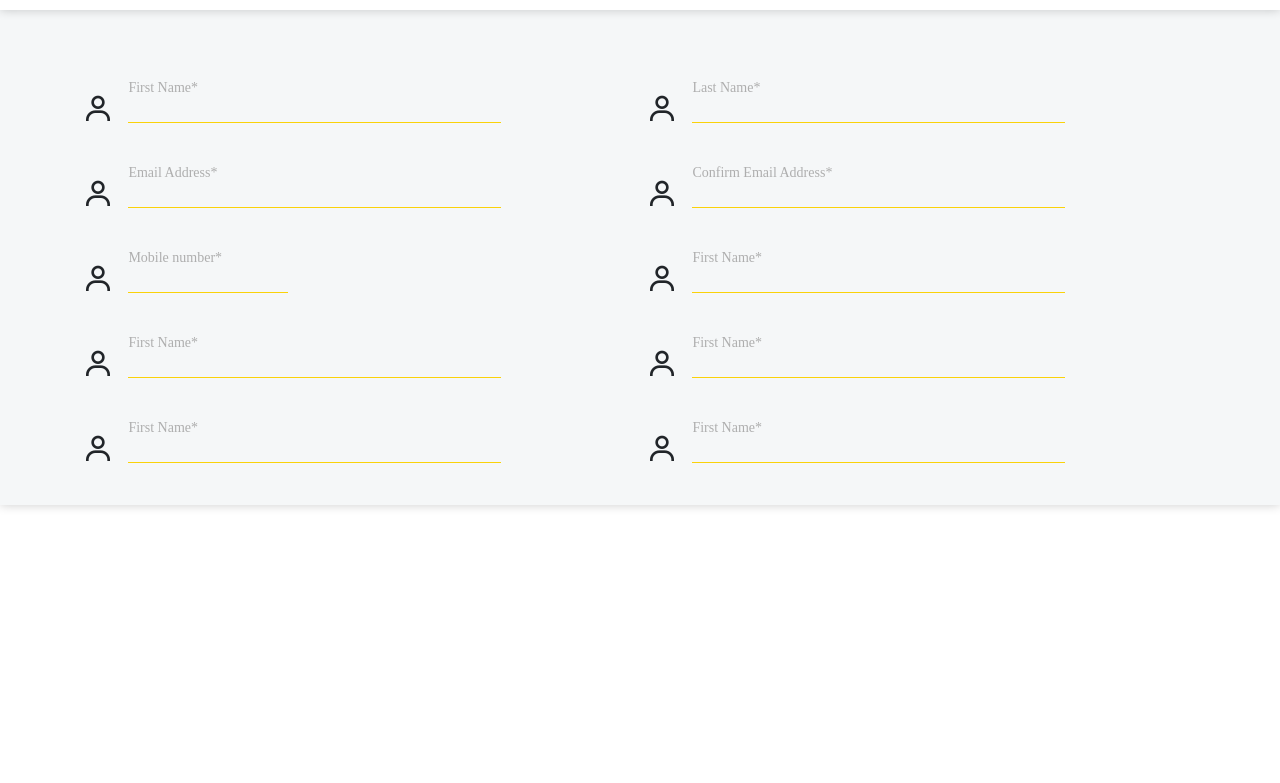
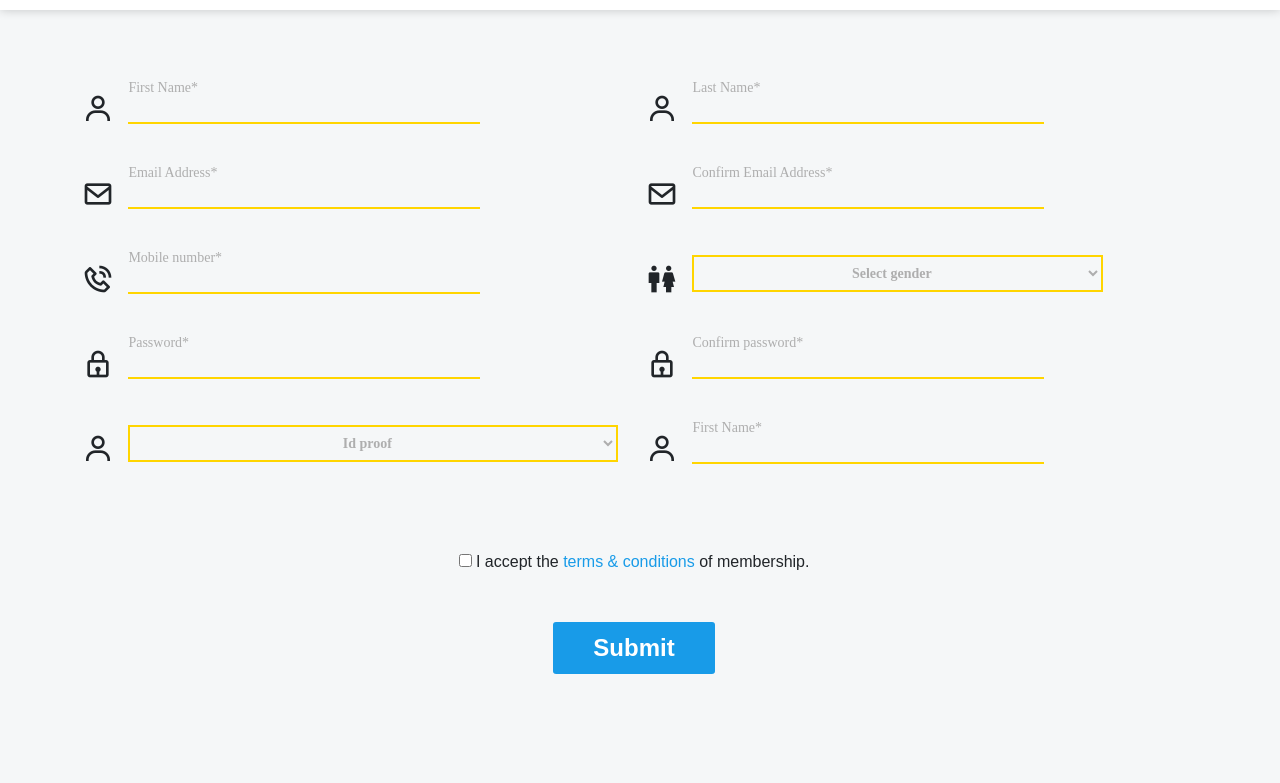
Before and after one commit to Vikki2002/Parking-project, a plain HTML site: page Automation-project/sing_Up_page.html in a window 1280 px wide. Shown: the part 90-873 px from the top of the page. Before the commit the page ends 800 px from the top, so only its background shows below. Drawn offline with nearby package versions, Linux system fonts and the light colour scheme.

Commit message:
this time add new script file and some code

```diff
--- a/Automation-project/CSS/Form.css
+++ b/Automation-project/CSS/Form.css
@@ -1,3 +1,10 @@
+
+.login-page{
+    position: fixed;
+    width: 50%;
+    background-color: black;
+}
+
 .singu-page{
     /* margin-top: 2rem; */
     padding: 2.2rem 0 2.2rem 0;
@@ -30,8 +37,11 @@
 .user-details input{
     border: none;
     outline: none;
-    border-bottom: 1px solid rgb(250, 210, 10);
+    border-bottom: 2px solid rgb(255, 213, 0);
     background: transparent;
+    font-size: 1rem;
+    font-weight: 500;
+    letter-spacing: 2px;
 }
 
 .singup-box{
@@ -41,3 +51,60 @@
 .user-details .input-line{
     width: 170%;
 }
+
+.user-details select{
+    width: 395%;
+    height: 70%;
+    text-align: center;
+    background: transparent;
+    border: 2px solid rgb(255, 213, 0);
+    outline: none;
+    margin-top: 0.5rem;
+    font-size: 14px;
+    color: #aeaeae;
+    font-family: 'TradeGothic LT';
+    font-weight: 700;
+    margin-bottom: 0;
+}
+
+
+.singup-clo{
+    margin: 5rem 0 7rem 0;
+}
+
+.singup-button{
+    margin: 3rem 0 0 0;
+}
+
+.singup-button button{
+    padding: 0.5rem 2.5rem 0.5rem 2.5rem;
+    background: #189BE8;
+    color: white;
+    border: none;
+    font-weight: 600;
+    font-size: 1.5rem;
+    border-radius: 3px;
+    -webkit-border-radius: 3px;
+    -moz-border-radius: 3px;
+    -ms-border-radius: 3px;
+    -o-border-radius: 3px;
+}
+
+.footer-section{
+    /* box-shadow: 0 0 10px rgba(0,0,0,0.2); */
+    margin-top: 2rem;
+    padding: 2rem;
+}
+
+.footer-section ul{
+    list-style: none;
+    display: flex;
+}
+
+.footer-section ul li{
+    margin: 0 0.7rem 0 0.7rem;
+}
+
+.footer-section ul li a i{
+    font-size: 2rem;
+}
--- a/Automation-project/CSS/navbar.css
+++ b/Automation-project/CSS/navbar.css
@@ -68,7 +68,9 @@ nav{
     color: black;
     border-radius: 3px;
     padding: 5px;
-    font-size: 1.3rem;
+    font-size: 1.2rem;
+    font-weight: 300;
+    color: #413f3f;
 }
 
 .nav-middle a:hover{
--- a/Automation-project/sing_Up_page.html
+++ b/Automation-project/sing_Up_page.html
@@ -1,8 +1,8 @@
 <!DOCTYPE html>
 <html lang="en">
   <head>
-    <meta charset="UTF-8">
-    <meta name="viewport" content="width=device-width, initial-scale=1.0">
+    <meta charset="UTF-8" />
+    <meta name="viewport" content="width=device-width, initial-scale=1.0" />
     <title>Secure Port</title>
     <link
       href="https://unpkg.com/boxicons@2.1.4/css/boxicons.min.css"
@@ -15,16 +15,12 @@
       crossorigin="anonymous"
     />
     <link rel="stylesheet" href="./CSS/navbar.css" />
-  <link rel="stylesheet" href="./CSS/Form.css">
+    <link rel="stylesheet" href="./CSS/Form.css" />
   </head>
   <body>
     <nav class="nav-bar">
       <div class="nav-left nav-bar">
-          <img
-            src="./icon/outdoor-parking_1545920.png"
-            alt=""
-            class="web-logo"
-          />
+        <img src="./icon/outdoor-parking_1545920.png" alt="" class="web-logo" />
         <span>Secure Port</span>
       </div>
       <div class="nav-middle nav-bar">
@@ -38,16 +34,29 @@
     <section class="singu-page">
       <div class="container">
         <div class="row">
-                <form action="" id="sing_Up" class="w-100" method="post" novalidate="novalidate">
-                    <div class="row" style="margin-right: 0;">
+          <form
+            action=""
+            id="sing_Up"
+            class="w-100"
+            method="post"
+            novalidate="novalidate"
+          >
+            <div class="row" style="margin-right: 0">
               <div class="col-md-6 singup-box">
                 <div class="form-group">
                   <div class="icon">
-                                    <i class='bx bx-user' style="font-size: 2rem;"></i>
+                    <i class="bx bx-user" style="font-size: 2rem"></i>
                   </div>
                   <div class="user-details">
                     <label for="f-Name">First Name*</label>
-                                    <input class="input-line" id="f-Name" type="text" value="" min="0" max="100">
+                    <input
+                      class="input-line"
+                      id="f-Name"
+                      type="text"
+                      value=""
+                      min="0"
+                      max="100"
+                    />
                   </div>
                   <div class="requried"></div>
                 </div>
@@ -56,25 +65,18 @@
               <div class="col-md-6 singup-box">
                 <div class="form-group">
                   <div class="icon">
-                                    <i class='bx bx-user' style="font-size: 2rem;"></i>
+                    <i class="bx bx-user" style="font-size: 2rem"></i>
                   </div>
                   <div class="user-details">
                     <label for="f-Name">Last Name*</label>
-                                    <input class="input-line" id="f-Name" type="text" value="" min="0" max="100">
-                                </div>
-                                <div class="requried"></div>
-                            </div>
-                        </div>
-
-
-                        <div class="col-md-6 singup-box">
-                            <div class="form-group">
-                                <div class="icon">
-                                    <i class='bx bx-user' style="font-size: 2rem;"></i>
-                                </div>
-                                <div class="user-details">
-                                    <label for="f-Name">Email Address*</label>
-                                    <input class="input-line" id="f-Name" type="email" value="" min="0" max="100">
+                    <input
+                      class="input-line"
+                      id="f-Name"
+                      type="text"
+                      value=""
+                      min="0"
+                      max="100"
+                    />
                   </div>
                   <div class="requried"></div>
                 </div>
@@ -83,11 +85,18 @@
               <div class="col-md-6 singup-box">
                 <div class="form-group">
                   <div class="icon">
-                                    <i class='bx bx-user' style="font-size: 2rem;"></i>
+                    <i class="bx bx-envelope" style="font-size: 2rem"></i>
                   </div>
                   <div class="user-details">
-                                    <label for="f-Name">Confirm Email Address*</label>
-                                    <input class="input-line" id="f-Name" type="email" value="" min="0" max="100">
+                    <label for="f-Name">Email Address*</label>
+                    <input
+                      class="input-line"
+                      id="f-Name"
+                      type="email"
+                      value=""
+                      min="0"
+                      max="100"
+                    />
                   </div>
                   <div class="requried"></div>
                 </div>
@@ -96,11 +105,18 @@
               <div class="col-md-6 singup-box">
                 <div class="form-group">
                   <div class="icon">
-                                    <i class='bx bx-user' style="font-size: 2rem;"></i>
+                    <i class="bx bx-envelope" style="font-size: 2rem"></i>
                   </div>
                   <div class="user-details">
-                                    <label for="f-Name">Mobile number*</label>
-                                    <input class="input-line" id="f-Name" type="number" value="" min="0" max="100">
+                    <label for="f-Name">Confirm Email Address*</label>
+                    <input
+                      class="input-line"
+                      id="f-Name"
+                      type="email"
+                      value=""
+                      min="0"
+                      max="100"
+                    />
                   </div>
                   <div class="requried"></div>
                 </div>
@@ -109,11 +125,18 @@
               <div class="col-md-6 singup-box">
                 <div class="form-group">
                   <div class="icon">
-                                    <i class='bx bx-user' style="font-size: 2rem;"></i>
+                    <i class="bx bx-phone-call" style="font-size: 2rem"></i>
                   </div>
                   <div class="user-details">
-                                    <label for="f-Name">First Name*</label>
-                                    <input class="input-line" id="f-Name" type="text" value="" min="0" max="100">
+                    <label for="f-Name">Mobile number*</label>
+                    <input
+                      class="input-line"
+                      id="f-Name"
+                      type="tel"
+                      value=""
+                      min="0"
+                      max="100"
+                    />
                   </div>
                   <div class="requried"></div>
                 </div>
@@ -122,11 +145,14 @@
               <div class="col-md-6 singup-box">
                 <div class="form-group">
                   <div class="icon">
-                                    <i class='bx bx-user' style="font-size: 2rem;"></i>
+                    <i class="bx bx-male-female" style="font-size: 2rem"></i>
                   </div>
                   <div class="user-details">
-                                    <label for="f-Name">First Name*</label>
-                                    <input class="input-line" id="f-Name" type="text" value="" min="0" max="100">
+                    <select name="gender" id="gender">
+                        <option value="">Select gender</option>
+                        <option value="">Male</option>
+                        <option value="">Female</option>
+                    </select>
                   </div>
                   <div class="requried"></div>
                 </div>
@@ -135,11 +161,18 @@
               <div class="col-md-6 singup-box">
                 <div class="form-group">
                   <div class="icon">
-                                    <i class='bx bx-user' style="font-size: 2rem;"></i>
+                    <i class="bx bx-lock" style="font-size: 2rem"></i>
                   </div>
                   <div class="user-details">
-                                    <label for="f-Name">First Name*</label>
-                                    <input class="input-line" id="f-Name" type="text" value="" min="0" max="100">
+                    <label for="f-Name">Password*</label>
+                    <input
+                      class="input-line"
+                      id="f-Name"
+                      type="password"
+                      value=""
+                      min="0"
+                      max="100"
+                    />
                   </div>
                   <div class="requried"></div>
                 </div>
@@ -148,11 +181,18 @@
               <div class="col-md-6 singup-box">
                 <div class="form-group">
                   <div class="icon">
-                                    <i class='bx bx-user' style="font-size: 2rem;"></i>
+                    <i class="bx bx-lock" style="font-size: 2rem"></i>
                   </div>
                   <div class="user-details">
-                                    <label for="f-Name">First Name*</label>
-                                    <input class="input-line" id="f-Name" type="text" value="" min="0" max="100">
+                    <label for="f-Name">Confirm password*</label>
+                    <input
+                      class="input-line"
+                      id="f-Name"
+                      type="password"
+                      value=""
+                      min="0"
+                      max="100"
+                    />
                   </div>
                   <div class="requried"></div>
                 </div>
@@ -161,16 +201,68 @@
               <div class="col-md-6 singup-box">
                 <div class="form-group">
                   <div class="icon">
-                                    <i class='bx bx-user' style="font-size: 2rem;"></i>
+                    <i class="bx bx-user" style="font-size: 2rem"></i>
                   </div>
                   <div class="user-details">
-                                    <label for="f-Name">First Name*</label>
-                                    <input class="input-line" id="f-Name" type="text" value="" min="0" max="100">
+                    <select name="gender" id="gender">
+                        <option value="">Id proof</option>
+                        <option value="">Addhar</option>
+                        <option value="">Driving Licience</option>
+                    </select>
                   </div>
                   <div class="requried"></div>
                 </div>
               </div>
 
+              <div class="col-md-6 singup-box">
+                <div class="form-group">
+                  <div class="icon">
+                    <i class="bx bx-user" style="font-size: 2rem"></i>
+                  </div>
+                  <div class="user-details">
+                    <label for="f-Name">First Name*</label>
+                    <input
+                      class="input-line"
+                      id="f-Name"
+                      type="text"
+                      value=""
+                      min="0"
+                      max="100"
+                    />
+                  </div>
+                  <div class="requried"></div>
+                </div>
+              </div>
+
+              <div class="col-lg-12 text-center singup-clo">
+                <div class="from-check">
+                    <label class="from-check">
+                        <input type="checkbox" name="" id="" class="term-and-condition">
+                        I accept the
+                        <span style="color: #189BE8;">terms & conditions</span>
+                        of membership.
+                    </label>
+                </div>
+
+                <div class="singup-button">
+                    <button><a href="#" style="color: white;">Submit</a></button>
+                </div>
+              </div>
+
+
+              <div class="container-fluid w-100">
+                <div class="footer-section d-sm-flex align-items-center justify-content-center">
+                    <ul>
+                        <li><a href="#"><i class='bx bxl-facebook-circle' ></i></a></li>
+                        <li><a href=""><i class='bx bxl-linkedin'></i></a></li>
+                        <li><a href=""><i class='bx bxl-twitter'></i></a></li>
+                        <li><a href=""><i class='bx bxl-youtube' ></i></a></li>
+                    </ul>
+                </div>
+                <div class="footer-copy text-center">
+                    <span>@ 2023 Secure Parking. All rights reserved.</span>
+                </div>
+              </div>
 
             </div>
           </form>
```
Also changed, not shown: Automation-project/index.html (+25 -3 lines), Automation-project/script/script.js (added, +19 -0 lines). Lines whose indentation alone changed are shown as unchanged.
